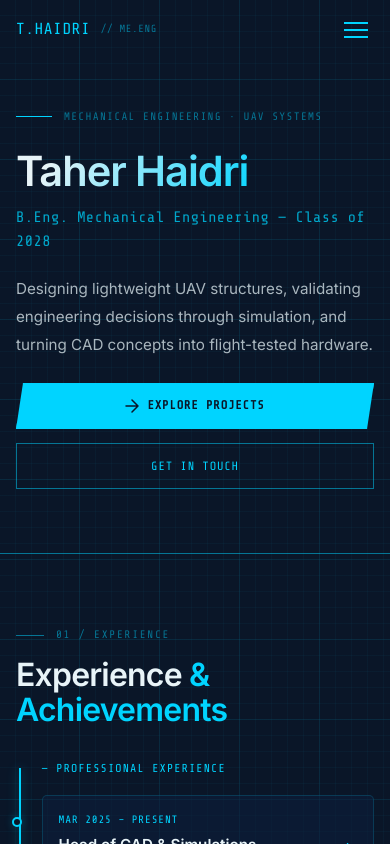
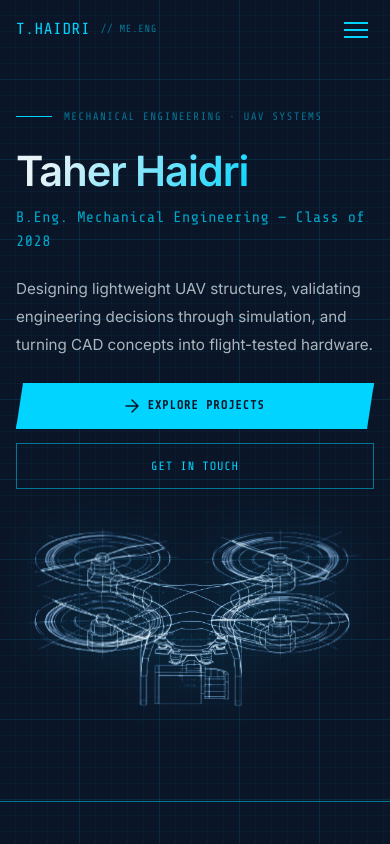
Before and after one commit to Kathrina-dev/Taher, a Next.js app: page / in a window 390 px wide. Shown: the top 844 px of the page. Built offline with nearby package versions, Linux system fonts and the light colour scheme.

Commit message:
made drone animation responsive

```diff
--- a/app/globals.css
+++ b/app/globals.css
@@ -337,6 +337,10 @@ a:hover {
   min-width: 0;
   align-items: center;
   justify-content: center;
+}
+
+.mobile-drone {
+  display: none;
 }
 
 .hero-eyebrow {
@@ -1194,6 +1198,40 @@ a:hover {
     --section-gap: 5.5rem;
   }
 
+  #drone-scroll {
+    display: none !important;
+  }
+
+  .mobile-drone {
+    display: flex;
+    width: min(88vw, 520px);
+    margin: 0 auto 1rem;
+    align-items: center;
+    justify-content: center;
+  }
+
+  .mobile-drone img {
+    display: block;
+    width: 100%;
+    height: auto;
+    filter: drop-shadow(0 0 22px rgba(0, 212, 255, 0.24));
+    animation: float 6s ease-in-out infinite;
+  }
+
+  .hero-content {
+    width: 100%;
+    margin-left: 0;
+    text-align: left;
+  }
+
+  .hero-eyebrow {
+    justify-content: flex-start;
+  }
+
+  .hero-cta-group {
+    justify-content: flex-start;
+  }
+
   .hero-grid {
     gap: 2rem;
   }
--- a/app/page.tsx
+++ b/app/page.tsx
@@ -1,3 +1,4 @@
+import Image from "next/image";
 import Navbar from "./components/Navbar";
 import ScrollEffects from "./components/ScrollEffects";
 import DroneScroll from "./components/DroneScroll";
@@ -208,6 +209,17 @@ export default function HomePage() {
       <section id="home" className="hero" aria-label="Hero — Introduction">
         <div className="container">
           <div className="hero-grid">
+            <div className="mobile-drone" aria-hidden="true">
+              <Image
+                src="/drone-blueprint.png"
+                alt=""
+                width={560}
+                height={560}
+                priority
+                sizes="(max-width: 900px) 88vw, 0px"
+              />
+            </div>
+
             {/* Text */}
             <div className="hero-content">
               <div className="hero-eyebrow animate-in" style={{ animationDelay:"0.1s" }}>
```
